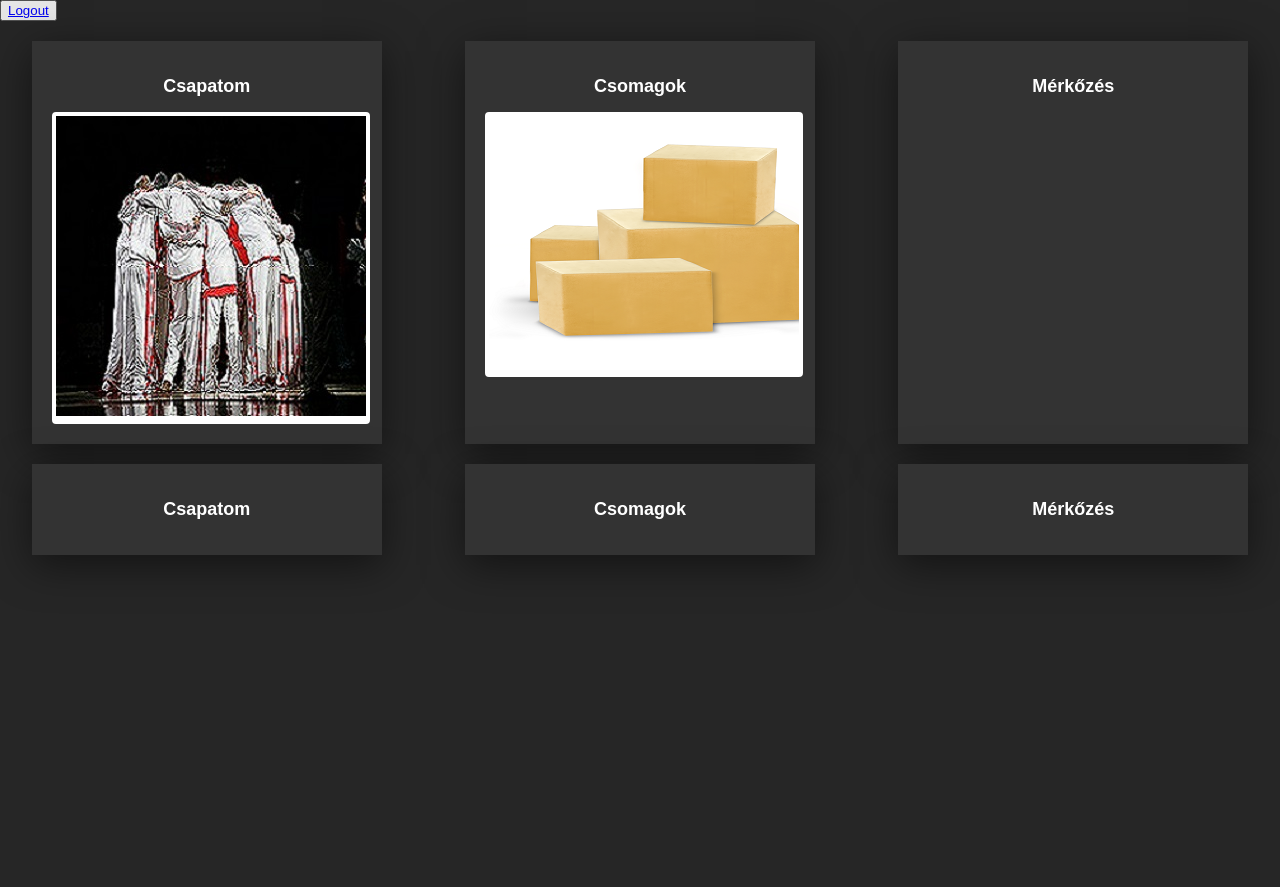
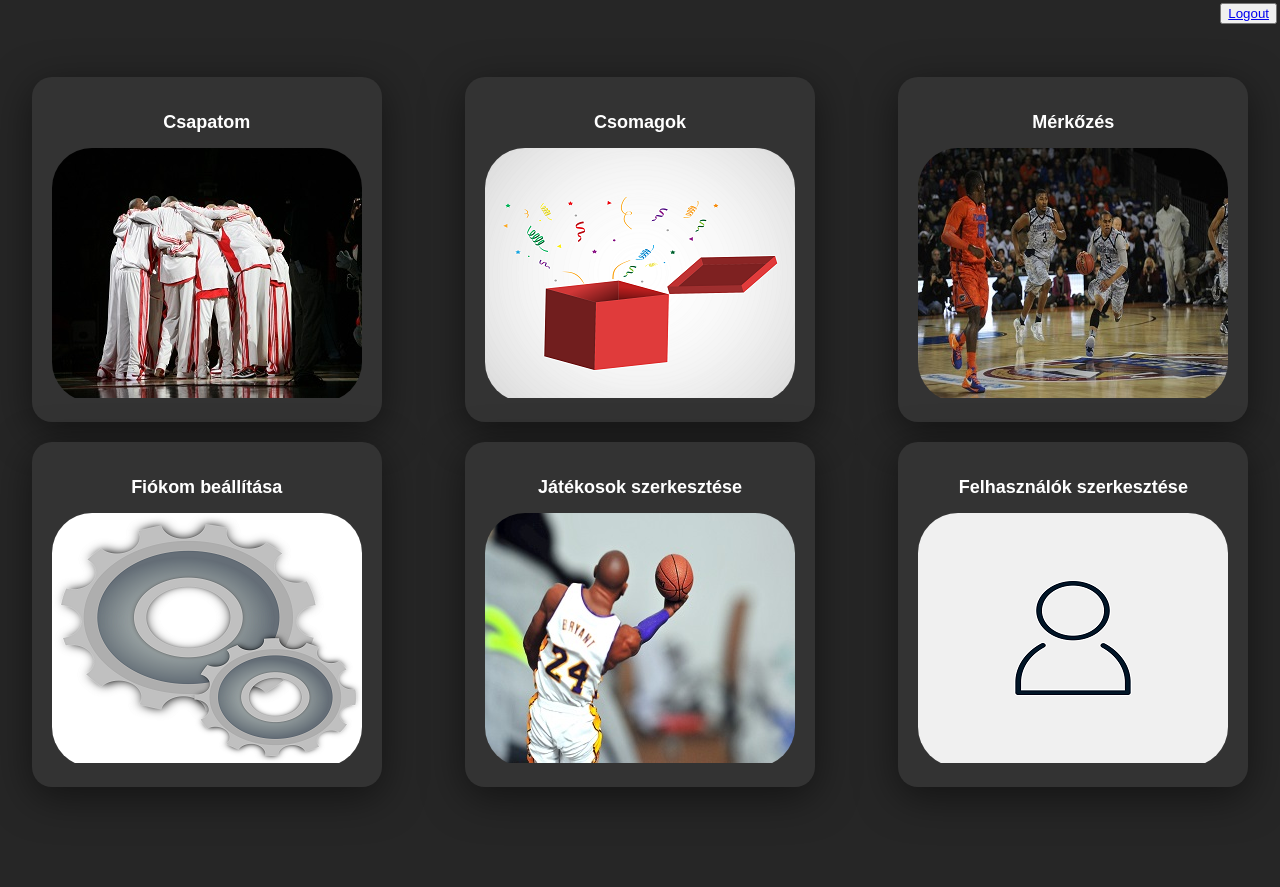
Before and after one commit to xvs921/Kosarlabda_app, a PHP site: page /menu.php in a window 1280 px wide. Before the commit the page ends 558 px from the top, so only its background shows below. Run offline with PHP 8.4, Linux system fonts and the light colour scheme; the visitor is signed in with stand-in values (Sample User, id 1).

Commit message:
kijelentkezés gomb jobb fent

```diff
--- a/menu.php
+++ b/menu.php
@@ -16,8 +16,10 @@ if(isset($_GET["action"]) && $_GET["action"] == "cmd_logout")
 	<title>Testimonials Card</title>
 	<link rel="stylesheet" href="menust.css">
 </head>
+<table class="navbar">
+	<tr><td></td><td></td><td><button><a href="menu.php?action=cmd_logout">Logout</a></button></td></tr>
+</table>
 <body>
-<span class="as"><button><a href="menu.php?action=cmd_logout">Logout</a></button></span>
 	<div class="testimonials">
 		<div class="card">
 			<div class="content">
@@ -44,26 +46,38 @@ if(isset($_GET["action"]) && $_GET["action"] == "cmd_logout")
 				<div class="details">
 					<h2>Mérkőzés<br><span></span></h2>
 				</div>
-			</div>
-		</div>
-		<div class="card">
-			<div class="content">
-				<div class="details">
-					<h2>Csapatom<br><span></span></h2>
+				<div class="image">
+					<img src="img3.jpg">
 				</div>
 			</div>
 		</div>
 		<div class="card">
 			<div class="content">
 				<div class="details">
-					<h2>Csomagok<br><span></span></h2>
+					<h2>Fiókom beállítása<br><span></span></h2>
+				</div>
+				<div class="image">
+					<img src="img4.png">
 				</div>
 			</div>
 		</div>
 		<div class="card">
 			<div class="content">
 				<div class="details">
-					<h2>Mérkőzés<br><span></span></h2>
+					<h2>Játékosok szerkesztése<br><span></span></h2>
+				</div>
+				<div class="image">
+					<img src="img5.jpg">
+				</div>
+			</div>
+		</div>
+		<div class="card">
+			<div class="content">
+				<div class="details">
+					<h2>Felhasználók szerkesztése<br><span></span></h2>
+				</div>
+				<div class="image">
+					<img src="img6.png">
 				</div>
 			</div>
 		</div>
--- a/menust.css
+++ b/menust.css
@@ -7,9 +7,19 @@ body
 	font-family: sans-serif;
 	background: #262626;
 }
+.navbar
+{
+	width: 100%;
+	align-items: center;
+}
+td
+{
+	width:35%;
+	text-align: right;
+}
 .testimonials
 {
-	margin: 20px auto 100px;
+	margin: 50px auto 100px;
 	display: grid;
 	grid-template-columns: repeat( auto-fit, minmax(350px, 1fr));
 	grid-gap: 20px;
@@ -25,6 +35,7 @@ body
 	text-align: center;
 	box-shadow: 0 10px 40px rgba(0,0,0,.5);
 	overflow: hidden;
+	border-radius: 20px;
 }
 .testimonials .card .layer
 {
@@ -54,13 +65,11 @@ body
 }
 .testimonials .card .content .image
 {
-  border: 4px solid #fff;
-  border-radius: 4px;
+  border-radius: 40px;
   width: 100%;
   height: 100%;
   margin: 0 auto;
   overflow: hidden;
-  background: #fff;
 }
 .testimonials .card .content .details h2
 {
```
Also changed, not shown: img.jpg, img2.png, img3.jpg (added), img4.png (added), img5.jpg (added), img6.png (added).
